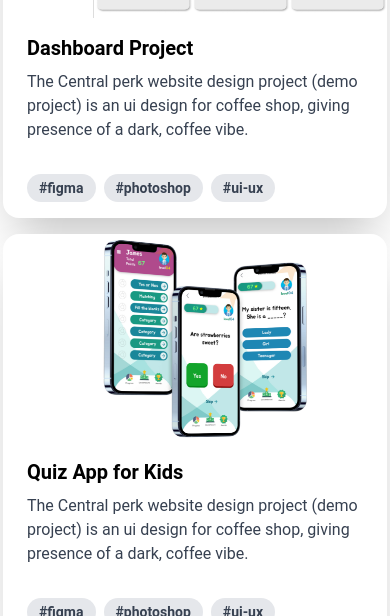
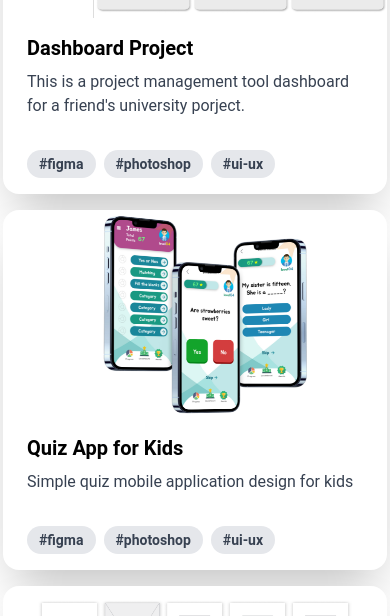
Before and after one commit to Chnnka/portfolio-0007, a React (Vite) app in the folder client/: page /ui-ux in a window 390 px wide. Shown: the part 822-1438 px from the top of the page. Built offline with nearby package versions, Linux system fonts and the light colour scheme.

Commit message:
fixed mobile view conflicts

```diff
--- a/client/src/components/AboutComponent.jsx
+++ b/client/src/components/AboutComponent.jsx
@@ -32,7 +32,7 @@ export default function AboutComponent() {
     },
   ];
   return (
-    <div className="flex min-h-screen sm:mt-28 md:mt-28 mb-10 justify-center">
+    <div className="flex min-h-screen mt-24 sm:mt-28 md:mt-28 mb-10 justify-center">
       <div className="flex-col p-4 bg-white shadow-lg rounded-lg gap-5">
         <div className="flex gap-3">
           <img className="w-28 h-28  rounded-full" src={avatar} alt="" />
--- a/client/src/pages/Applications.jsx
+++ b/client/src/pages/Applications.jsx
@@ -25,12 +25,12 @@ export default function Applications() {
           className="w-full h-full object-cover"
         />
       </div>
-      <div className="relative z-10 min-h-screen">
+      <div className="relative  z-10 min-h-screen">
         <div className="flex flex-col md:mx-36 justify-center">
           <br />
           <br />
           <br />
-          <p className="mx-auto justify-center items-center">
+          <p className="mx-auto mt-16 justify-center items-center">
             Here I'm showcasing various projects and practices I have done over
             the time.
           </p>
--- a/client/src/pages/Uiux.jsx
+++ b/client/src/pages/Uiux.jsx
@@ -42,35 +42,35 @@ export default function Uiux() {
     {
       title: 'Dashboard Project',
       description:
-        'The Central perk website design project (demo project) is an ui design for coffee shop, giving presence of a dark, coffee vibe.',
+        'This is a project management tool dashboard for a friend\'s university porject.',
       tags: ['#figma', '#photoshop', '#ui-ux'],
       imageUrl: dashboard,
     },
     {
       title: 'Quiz App for Kids',
       description:
-        'The Central perk website design project (demo project) is an ui design for coffee shop, giving presence of a dark, coffee vibe.',
+        'Simple quiz mobile application design for kids',
       tags: ['#figma', '#photoshop', '#ui-ux'],
       imageUrl: quiz_app,
     },
     {
       title: 'ArtSync Wireframe',
       description:
-        'The Central perk website design project (demo project) is an ui design for coffee shop, giving presence of a dark, coffee vibe.',
+        'This is a personal ongoing project that I\'m working on.',
       tags: ['#figma', '#photoshop', '#ui-ux'],
       imageUrl: artsync,
     },
     {
       title: 'BOC Smart Passbook',
       description:
-        'The Central perk website design project (demo project) is an ui design for coffee shop, giving presence of a dark, coffee vibe.',
+        'I have re-designed the BOC Smart passbook for greater experience.',
       tags: ['#figma', '#photoshop', '#ui-ux'],
       imageUrl: boc,
     },
     {
       title: 'Cafe Fusion',
       description:
-        'The Central perk website design project (demo project) is an ui design for coffee shop, giving presence of a dark, coffee vibe.',
+        'The Cafe fusion website and mobile view UI design.',
       tags: ['#figma', '#photoshop', '#ui-ux'],
       imageUrl: cafefusion,
     },
```
